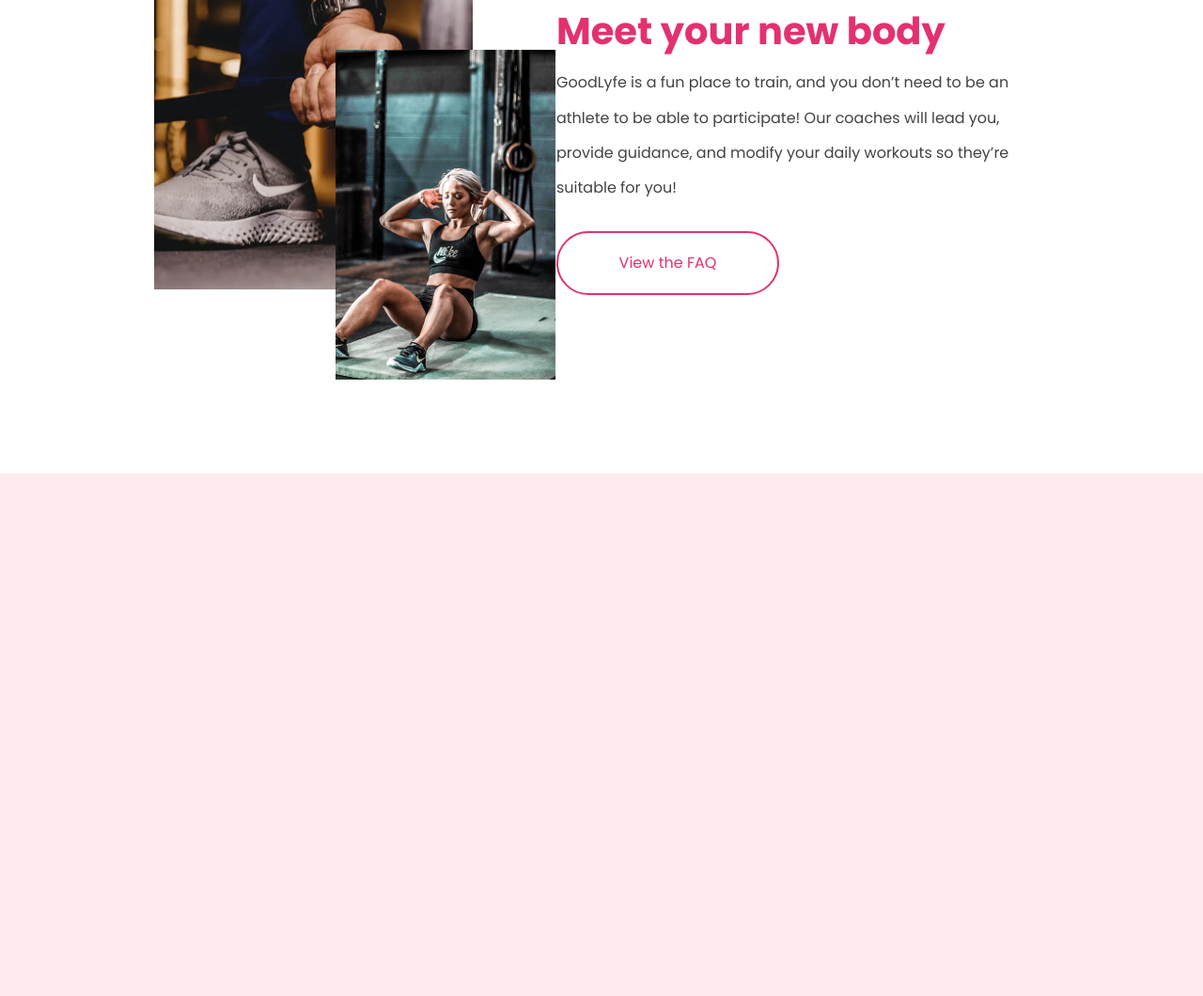
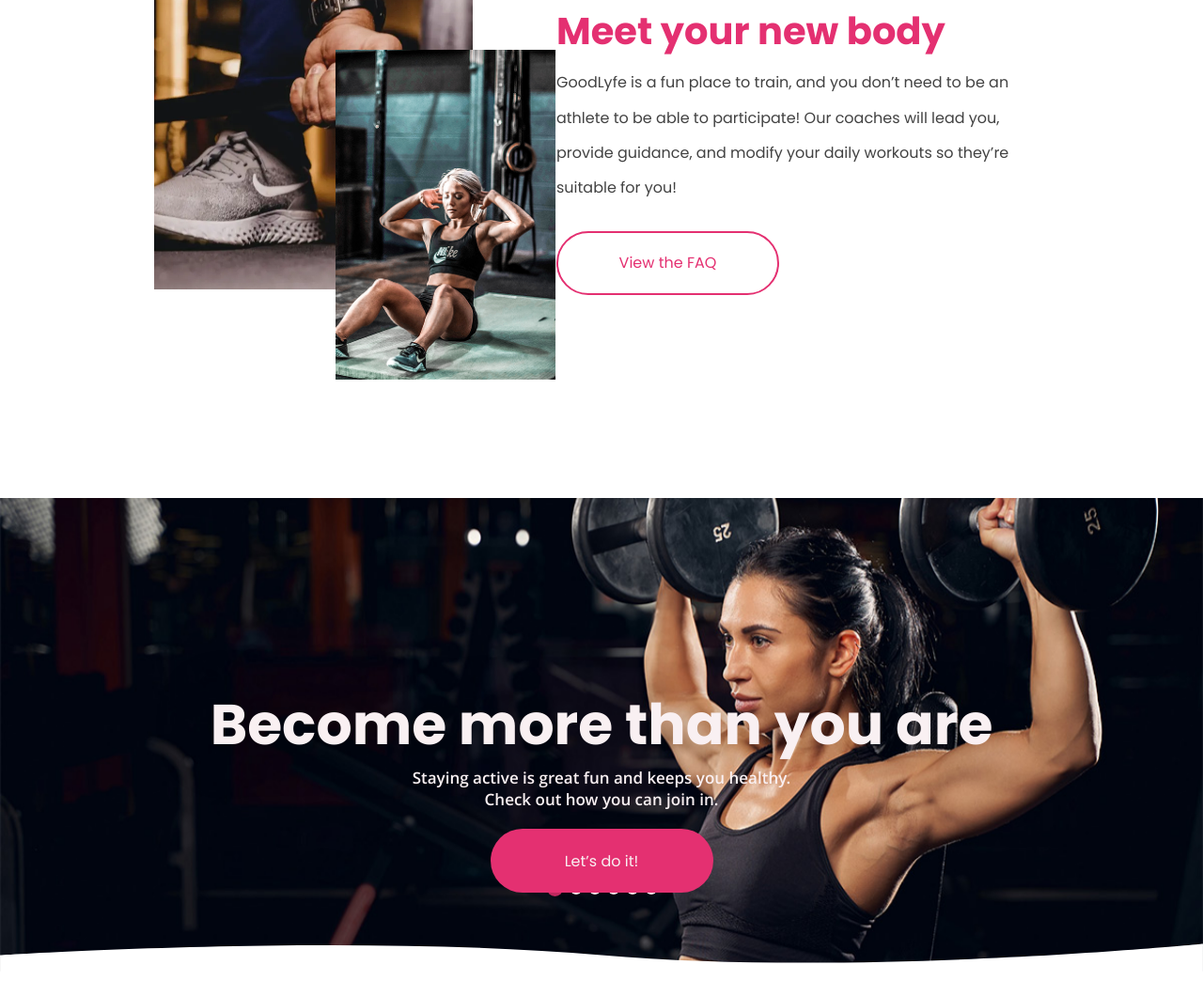
Before and after one commit to TempestaTorres/GoodLyfe.github.io, a plain HTML site: page index.html in a window 1280 px wide. Shown: the part 987-2047 px from the top of the page at 94% size. Before the commit the page ends 1491 px from the top, so only its background shows below. Drawn offline with Linux system fonts and the light colour scheme.

Commit message:
section slider added

```diff
--- a/dist/css/app.css
+++ b/dist/css/app.css
@@ -109,3 +109,15 @@
 .faq-card-body {
     max-width: 540px;
 }
+/* Section slider */
+.section-card {
+    display: flex;
+    justify-content: center;
+    width: 100%;
+    top: 40%;
+}
+.section-card-subtitle {
+    max-width: 50%;
+    text-align: center;
+    margin-bottom: 1.25rem;/*20px;*/
+}
--- a/dist/css/component.css
+++ b/dist/css/component.css
@@ -120,6 +120,9 @@ a, button {
     bottom: -1px;
     z-index: 1;
     margin: 0 auto;
+}
+.img.img-bottom.default {
+    bottom: 25px;
 }
 .hero {
     --hero-body-padding: 3rem 1.5rem;
@@ -866,6 +869,11 @@ a, button {
     padding-top: 1.563rem;
     padding-bottom: 1.563rem;
 }
+/* 26px */
+.py-6xx {
+    padding-top: 1.625rem;
+    padding-bottom: 1.625rem;
+}
 /* 30px */
 .py-7 {
     padding-top: 1.875rem;
@@ -912,6 +920,7 @@ a, button {
     padding-top: 5.5rem;
     padding-bottom: 5.5rem;
 }
+/*96px*/
 .py-24 {
     padding-top: 6rem;
     padding-bottom: 6rem;
--- a/dist/css/globals.css
+++ b/dist/css/globals.css
@@ -131,7 +131,7 @@
     line-height: 2.313rem; /*37px*/
     text-align: center;
     color: var(--color-primary);
-    border-radius: 2.5rem; /*20px*/
+    border-radius: 2.375rem; /*38px*/
     background-color: var(--bg-btn-primary);
     transition: 0.3s;
 }
@@ -151,7 +151,7 @@
     color: var(--color-premium);
     background-color: #fff;
     transition: all 0.3s linear;
-    border-radius: 2.5rem; /*20px*/
+    border-radius: 2.125rem; /*34px*/
 }
 .button.light.default {
     width: var(--btn-width);
--- a/dist/script/app.js
+++ b/dist/script/app.js
@@ -63,7 +63,7 @@ document.addEventListener("DOMContentLoaded", () => {
     hamburgerHandler();
 
     // Hero slider
-    const swiper = new Swiper(".hero-swiper", {
+    const Heroswiper = new Swiper(".hero-swiper", {
         loop: true,
         speed: 1000,
         effect: "fade",
@@ -80,9 +80,21 @@ document.addEventListener("DOMContentLoaded", () => {
         },
          */
     });
+    // Main slider
+    const Mainswiper = new Swiper(".main-swiper", {
+        loop: true,
+        speed: 1000,
+        effect: "fade",
+        lazy: true,
+        pagination: {
+            el: ".swiper-pagination",
+            type: "bullets",
+            clickable: true,
+        },
+    });
 
     let timerId = setInterval( () => {
-        swiper.slideNext();
+        Heroswiper.slideNext();
     }, 4000)
 
     window.addEventListener("scroll", (e) => {
--- a/index.html
+++ b/index.html
@@ -161,9 +161,7 @@
                 </div>
                 <!--  Hero Banner Card   -->
                 <div class="hero-card content absolute">
-                    <div>
-                        <h1 class="h1">Welcome to Good<span class="substring">Lyfe</span> Gyms</h1>
-                    </div>
+                    <div><h1 class="h1">Welcome to Good<span class="substring">Lyfe</span> Gyms</h1></div>
                     <a href="#" class="button">See the benefits</a>
                 </div>
             </div>
@@ -199,6 +197,54 @@
                 </div>
             </div>
         </section>
+        <!--   Section Slider   -->
+        <section class="section py-6xx w-full relative">
+            <!-- Swiper -->
+            <div class="swiper main-swiper w-full">
+                <div class="swiper-wrapper">
+                    <div class="swiper-slide">
+                        <img src="./dist/assets/images/strong-brunette-doing-shoulder-press.jpg" loading="lazy" alt="slide">
+                    </div>
+                    <div class="swiper-slide">
+                        <img src="./dist/assets/images/summer_shape_up_home_-_1200x630.jpg"
+                             loading="lazy" alt="slide">
+                    </div>
+                    <div class="swiper-slide">
+                        <img src="./dist/assets/images/woman-glute-workout-in-gym.jpg" loading="lazy"
+                             alt="slide">
+                    </div>
+                    <div class="swiper-slide">
+                        <img src="./dist/assets/images/AdobeStock_148871674-scaled.jpeg"
+                             loading="lazy" alt="slide">
+                    </div>
+                    <div class="swiper-slide">
+                        <img src="./dist/assets/images/4-week-beginner-workout-women-featured.jpg" loading="lazy" alt="slide">
+                    </div>
+                    <div class="swiper-slide">
+                        <img src="./dist/assets/images/8_weeks_to_flat_stomach_-_1200x630.jpg" loading="lazy" alt="slide">
+                    </div>
+                </div>
+                <div class="swiper-pagination"></div>
+            </div>
+            <div class="img img-bottom default">
+                <svg width="1440" height="35" viewBox="0 0 1440 35" fill="none" xmlns="http://www.w3.org/2000/svg">
+                    <path d="M0 14.0112C0 14.0112 412.629 -12.7579 720 14.0112C1027.37 40.7803 1440 0.558594 1440 0.558594V34.5586H0"
+                          fill="white"/>
+                </svg>
+            </div>
+            <!--   Section card   -->
+            <div class="section-card absolute z-10">
+                <div class="content">
+                    <div><h2 class="h2">Become more than you are</h2></div>
+                    <div class="section-card-subtitle">
+                        <p class="subtitle">
+                            Staying active is great fun and keeps you healthy. Check out how you can join in.
+                        </p>
+                    </div>
+                    <a href="#" class="button">Let’s do it!</a>
+                </div>
+            </div>
+        </section>
     </main>
 </div>
 </body>
```
Also changed, not shown: dist/assets/images/4-week-beginner-workout-women-featured.jpg (added), dist/assets/images/8_weeks_to_flat_stomach_-_1200x630.jpg (added), dist/assets/images/strong-brunette-doing-shoulder-press.jpg (added), dist/assets/images/summer_shape_up_home_-_1200x630.jpg (added), dist/assets/images/woman-glute-workout-in-gym.jpg (added), 1 other file.
